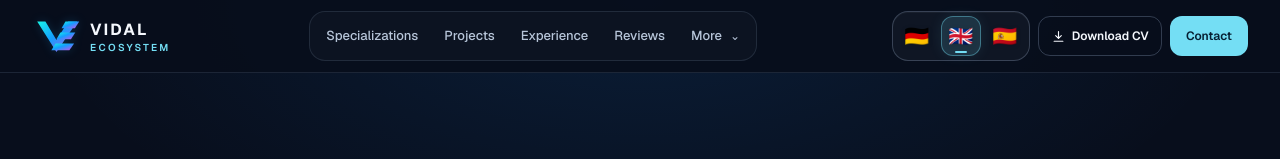
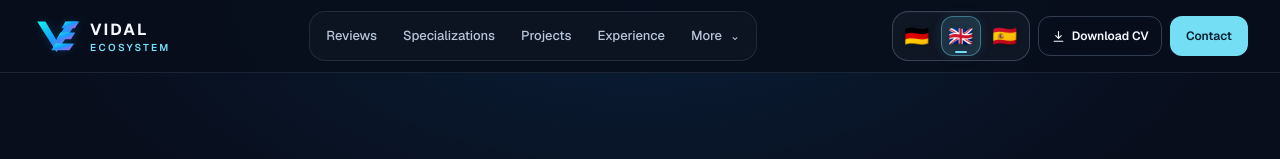
Before and after one commit to vidal-renao/vidal-pro-portfolio, a Next.js app: page /en in a window 1280 px wide. Shown: the top 159 px of the page. Built offline with nearby package versions, Linux system fonts and the light colour scheme.

Commit message:
feat(navigation): prioritize testimonials in section links and scroll rail

```diff
--- a/content/site.ts
+++ b/content/site.ts
@@ -15,13 +15,13 @@ export const SITE = {
 
 /** In-page sections, in display order; `key` is the label in `ui.nav`. */
 export const SECTIONS = [
+  { id: "testimonials", key: "testimonials" },
   { id: "specializations", key: "specializations" },
   { id: "projects", key: "projects" },
   { id: "services", key: "services" },
   { id: "experience", key: "experience" },
   { id: "skills", key: "skills" },
   { id: "credentials", key: "credentials" },
-  { id: "testimonials", key: "testimonials" },
   { id: "contact", key: "contact" },
 ] as const;
 
```
